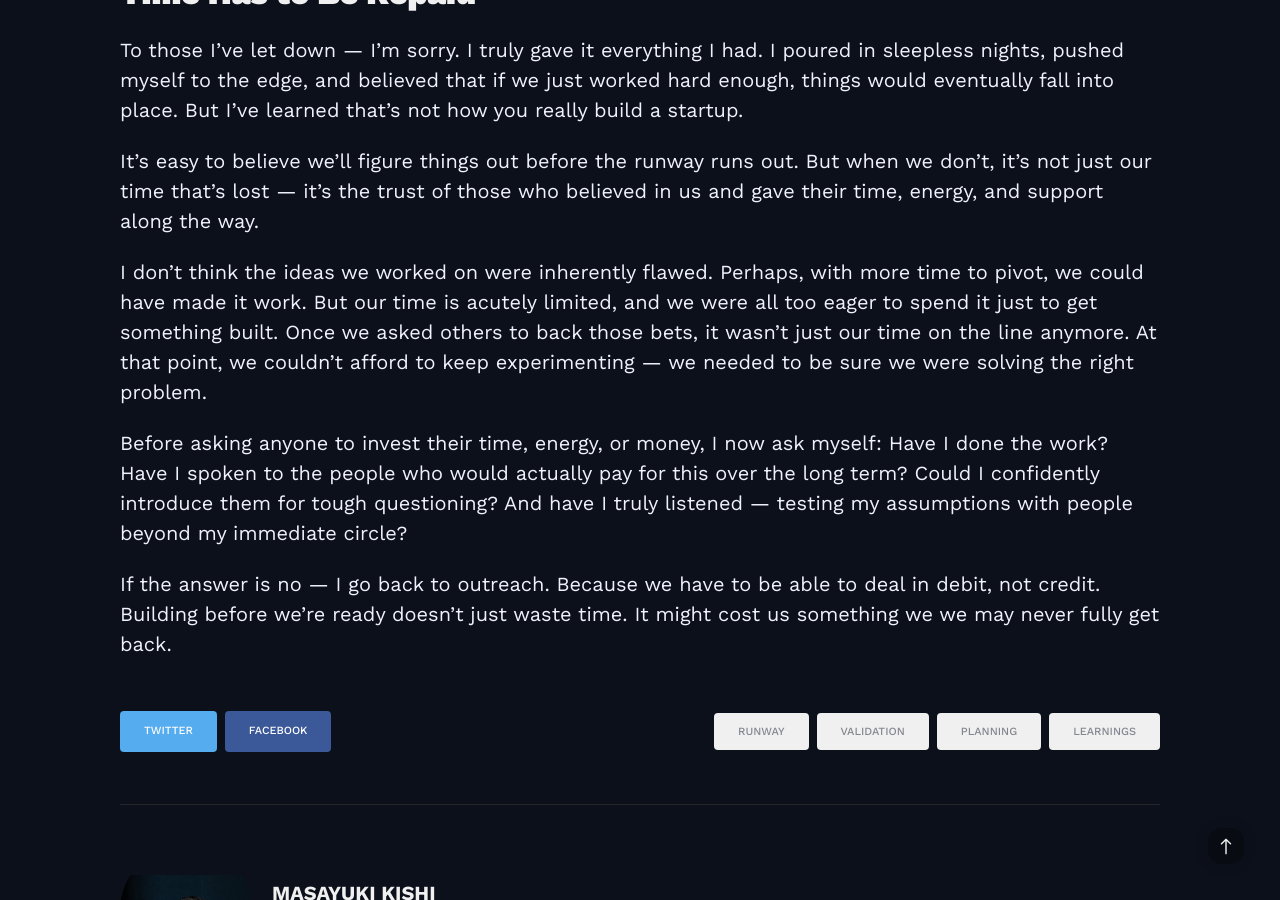
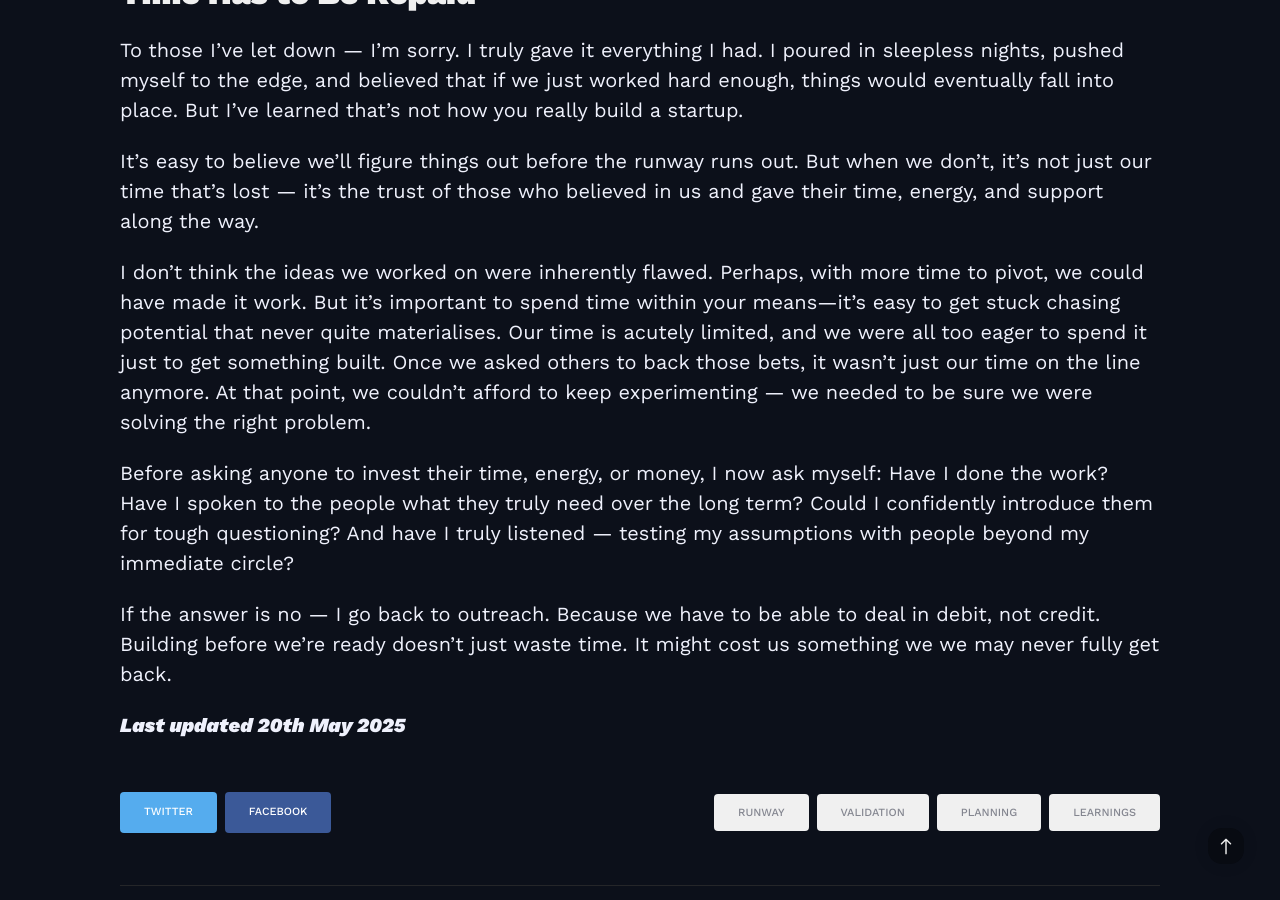
Before and after one commit to mkishi1221/mkishi1221.github.io, a Jekyll site: the page built from _posts/2025-05-13-Building product in debit not credit.markdown, in a window 1280 px wide and 900 px high, scrolled down 3350 px. Built offline with Jekyll 4.4.1, drawn with Linux system fonts in a browser that asks for light colours; nearby versions of some CDN libraries; comment, search, counter and statistics services are not loaded.

Commit message:
Updated blog entry

```diff
--- a/_posts/2025-05-13-Building product in debit not credit.markdown
+++ b/_posts/2025-05-13-Building product in debit not credit.markdown
@@ -51,8 +51,10 @@ To those I’ve let down — I’m sorry. I truly gave it everything I had. I po
 
 It’s easy to believe we’ll figure things out before the runway runs out. But when we don’t, it’s not just our time that’s lost — it’s the trust of those who believed in us and gave their time, energy, and support along the way.
 
-I don’t think the ideas we worked on were inherently flawed. Perhaps, with more time to pivot, we could have made it work. But our time is acutely limited, and we were all too eager to spend it just to get something built. Once we asked others to back those bets, it wasn’t just our time on the line anymore. At that point, we couldn’t afford to keep experimenting — we needed to be sure we were solving the right problem.
+I don’t think the ideas we worked on were inherently flawed. Perhaps, with more time to pivot, we could have made it work. But it's important to spend time within your means—it’s easy to get stuck chasing potential that never quite materialises. Our time is acutely limited, and we were all too eager to spend it just to get something built. Once we asked others to back those bets, it wasn’t just our time on the line anymore. At that point, we couldn’t afford to keep experimenting — we needed to be sure we were solving the right problem.
 
-Before asking anyone to invest their time, energy, or money, I now ask myself: Have I done the work? Have I spoken to the people who would actually pay for this over the long term? Could I confidently introduce them for tough questioning? And have I truly listened — testing my assumptions with people beyond my immediate circle?
+Before asking anyone to invest their time, energy, or money, I now ask myself: Have I done the work? Have I spoken to the people what they truly need over the long term? Could I confidently introduce them for tough questioning? And have I truly listened — testing my assumptions with people beyond my immediate circle?
 
 If the answer is no — I go back to outreach. Because we have to be able to deal in debit, not credit. Building before we're ready doesn’t just waste time. It might cost us something we we may never fully get back.
+
+*Last updated 20th May 2025*
```
